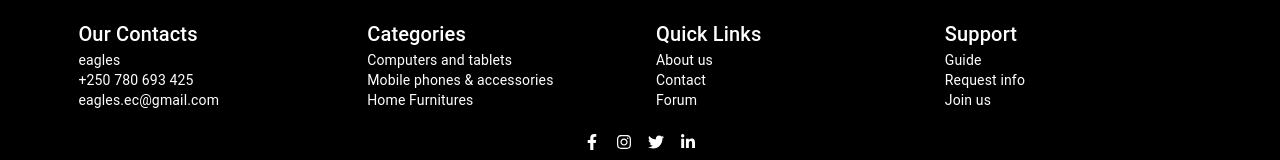
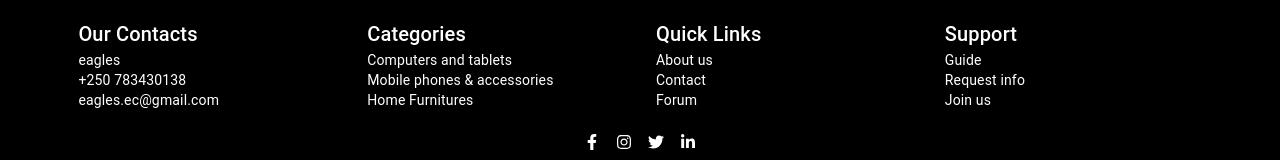
Before and after one commit to atlp-rwanda/eagles-ec-fe, a React (Vite) app: page /payment in a window 1280 px wide. Shown: the part 992-1152 px from the top of the page. Built offline with nearby package versions, Linux system fonts and the light colour scheme; no server answers; a web font is replaced by a local one.

Commit message:
Update Footer.tsx

```diff
--- a/src/components/common/footer/Footer.tsx
+++ b/src/components/common/footer/Footer.tsx
@@ -16,7 +16,7 @@ const Footer = () => (
             Our Contacts
           </Typography>
           <Typography variant="body2">eagles</Typography>
-          <Typography variant="body2">+250 780 693 425</Typography>
+          <Typography variant="body2">+250 783430138</Typography>
           <Typography variant="body2">eagles.ec@gmail.com</Typography>
         </Grid>
         <Grid item xs={12} sm={6} md={3}>
```
